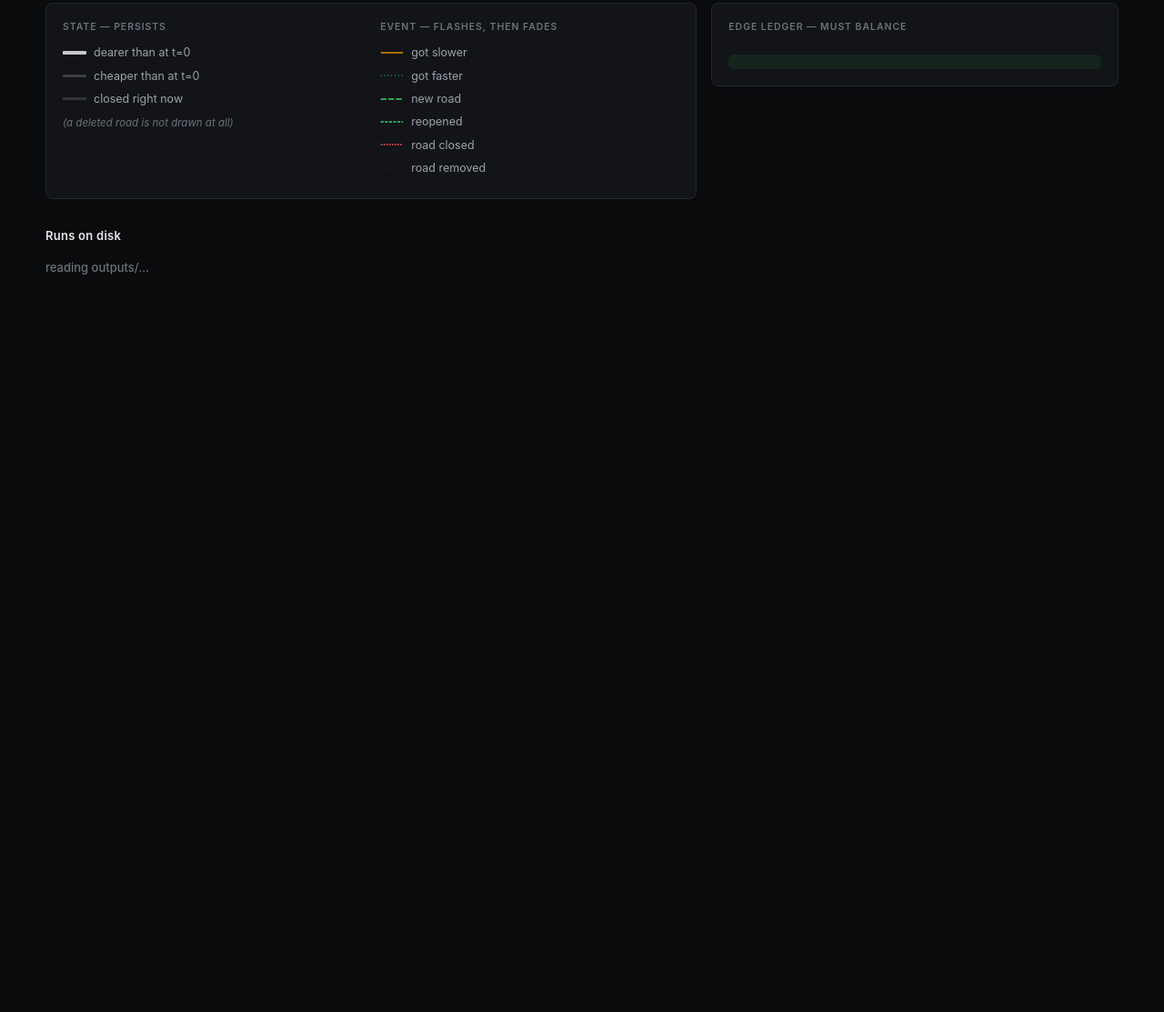
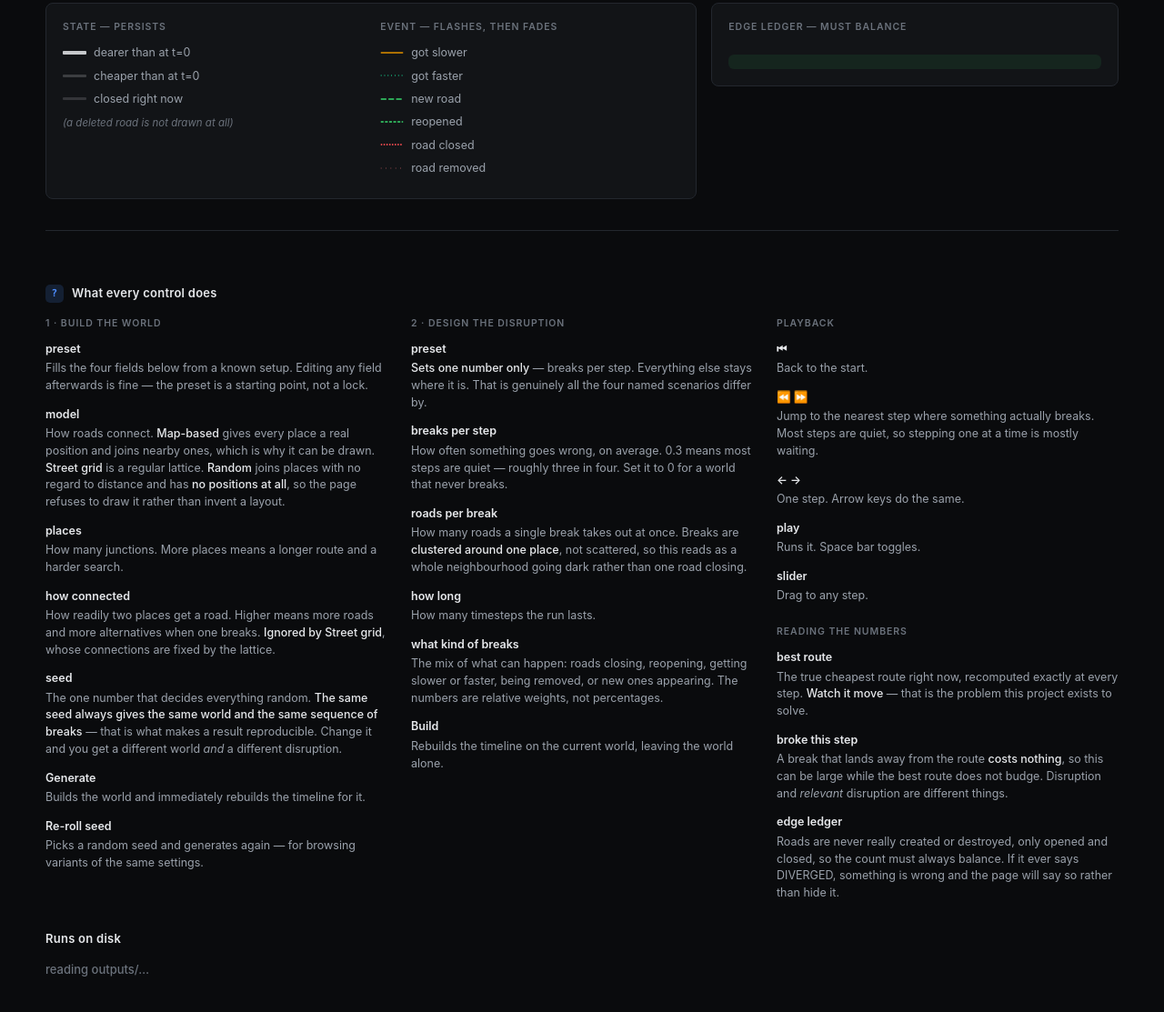
Before and after one commit to VaibhavBansal05/Dynaswarm, a plain HTML site: page dashboard/static/index.html in a window 1280 px wide. Shown: the part 821-1934 px from the top of the page at 91% size. Before the commit the page ends 1189 px from the top, so only its background shows below. Drawn offline with Linux system fonts and the light colour scheme; no server answers.

Commit message:
dashboard: a control guide, and make deleted roads visible
Adds a "What every control does" section below the dashboard, in three
columns: the two setup panels, the playback transport, and how to read the
numbers. It states the things the controls do not say for themselves — that
the seed fixes BOTH the world and its sequence of breaks, that "how
connected" is ignored by the street-grid model, that a scenario preset
changes exactly one number, that breaks are clustered around one place
rather than scattered, and that a break landing away from the route costs
nothing.

Also fixes what segment 10 was asked to fix and did not. "delete" was
widened from 1.0 to 2.0 but kept #7a2b2e, which on a #08090b ground is
invisible — the problem was luminance, not weight, and the legend swatch
for "road removed" was a blank space. Lifted to a muted brick that reads
as permanent removal while staying clearly distinct from closure's red.

"re-roll seed" becomes "Re-roll seed", matching Generate and Build.

Co-Authored-By: Claude Opus 5 <noreply@anthropic.com>

```diff
--- a/dashboard/static/index.html
+++ b/dashboard/static/index.html
@@ -39,7 +39,7 @@
       </div>
       <div class="stage-actions">
         <button type="submit">Generate</button>
-        <button type="button" id="reroll" title="new seed, same shape">re-roll seed</button>
+        <button type="button" id="reroll" title="new seed, same shape">Re-roll seed</button>
         <span id="graph-id" class="mono"></span>
       </div>
       <dl id="world-stats" class="stats"></dl>
@@ -129,6 +129,110 @@
     </div>
   </section>
 
+  <section class="guide">
+    <h2><span class="step-n">?</span> What every control does</h2>
+
+    <div class="guide-grid">
+      <div>
+        <h3>1 · Build the world</h3>
+        <dl>
+          <dt>preset</dt>
+          <dd>Fills the four fields below from a known setup. Editing any field
+              afterwards is fine — the preset is a starting point, not a lock.</dd>
+
+          <dt>model</dt>
+          <dd>How roads connect. <b>Map-based</b> gives every place a real
+              position and joins nearby ones, which is why it can be drawn.
+              <b>Street grid</b> is a regular lattice. <b>Random</b> joins places
+              with no regard to distance and has <b>no positions at all</b>, so
+              the page refuses to draw it rather than invent a layout.</dd>
+
+          <dt>places</dt>
+          <dd>How many junctions. More places means a longer route and a harder
+              search.</dd>
+
+          <dt>how connected</dt>
+          <dd>How readily two places get a road. Higher means more roads and more
+              alternatives when one breaks. <b>Ignored by Street grid</b>, whose
+              connections are fixed by the lattice.</dd>
+
+          <dt>seed</dt>
+          <dd>The one number that decides everything random. <b>The same seed
+              always gives the same world and the same sequence of breaks</b> —
+              that is what makes a result reproducible. Change it and you get a
+              different world <i>and</i> a different disruption.</dd>
+
+          <dt>Generate</dt>
+          <dd>Builds the world and immediately rebuilds the timeline for it.</dd>
+
+          <dt>Re-roll seed</dt>
+          <dd>Picks a random seed and generates again — for browsing variants of
+              the same settings.</dd>
+        </dl>
+      </div>
+
+      <div>
+        <h3>2 · Design the disruption</h3>
+        <dl>
+          <dt>preset</dt>
+          <dd><b>Sets one number only</b> — breaks per step. Everything else stays
+              where it is. That is genuinely all the four named scenarios differ
+              by.</dd>
+
+          <dt>breaks per step</dt>
+          <dd>How often something goes wrong, on average. 0.3 means most steps are
+              quiet — roughly three in four. Set it to 0 for a world that never
+              breaks.</dd>
+
+          <dt>roads per break</dt>
+          <dd>How many roads a single break takes out at once. Breaks are
+              <b>clustered around one place</b>, not scattered, so this reads as a
+              whole neighbourhood going dark rather than one road closing.</dd>
+
+          <dt>how long</dt>
+          <dd>How many timesteps the run lasts.</dd>
+
+          <dt>what kind of breaks</dt>
+          <dd>The mix of what can happen: roads closing, reopening, getting
+              slower or faster, being removed, or new ones appearing. The numbers
+              are relative weights, not percentages.</dd>
+
+          <dt>Build</dt>
+          <dd>Rebuilds the timeline on the current world, leaving the world alone.</dd>
+        </dl>
+      </div>
+
+      <div>
+        <h3>Playback</h3>
+        <dl>
+          <dt>⏮</dt><dd>Back to the start.</dd>
+          <dt>⏪ ⏩</dt>
+          <dd>Jump to the nearest step where something actually breaks. Most steps
+              are quiet, so stepping one at a time is mostly waiting.</dd>
+          <dt>← →</dt><dd>One step. Arrow keys do the same.</dd>
+          <dt>play</dt><dd>Runs it. Space bar toggles.</dd>
+          <dt>slider</dt><dd>Drag to any step.</dd>
+        </dl>
+
+        <h3>Reading the numbers</h3>
+        <dl>
+          <dt>best route</dt>
+          <dd>The true cheapest route right now, recomputed exactly at every step.
+              <b>Watch it move</b> — that is the problem this project exists to
+              solve.</dd>
+          <dt>broke this step</dt>
+          <dd>A break that lands away from the route <b>costs nothing</b>, so this
+              can be large while the best route does not budge. Disruption and
+              <i>relevant</i> disruption are different things.</dd>
+          <dt>edge ledger</dt>
+          <dd>Roads are never really created or destroyed, only opened and closed,
+              so the count must always balance. If it ever says DIVERGED,
+              something is wrong and the page will say so rather than hide it.</dd>
+        </dl>
+      </div>
+    </div>
+  </section>
+
   <section>
     <h2>Runs on disk</h2>
     <dl id="runs"><dd class="pending">reading outputs/…</dd></dl>
--- a/dashboard/static/palette.json
+++ b/dashboard/static/palette.json
@@ -48,10 +48,10 @@
     },
     "delete": {
       "cls": "e-deleted",
-      "color": "#7a2b2e",
+      "color": "#b0555a",
       "dash": "1 6",
       "width": 2.0,
-      "opacity": 0.85,
+      "opacity": 0.7,
       "usable": false,
       "label": "road removed"
     }
--- a/dashboard/static/style.css
+++ b/dashboard/static/style.css
@@ -322,3 +322,19 @@ section > h2 { margin-top: 30px; }
 @media (max-width: 900px) {
   .stages, .panels, .legend { grid-template-columns: 1fr; }
 }
+
+/* ---------- the guide ---------- */
+.guide { margin-top: 34px; padding-top: 28px; border-top: 1px solid var(--line); }
+.guide-grid { display: grid; grid-template-columns: repeat(3, 1fr); gap: 26px; }
+.guide-grid > div > h3:not(:first-child) { margin-top: 22px; }
+.guide dl { margin: 0; }
+.guide dt {
+  margin-top: 12px; font-size: 12.5px; font-weight: 600; color: var(--ink);
+}
+.guide dt:first-child { margin-top: 0; }
+.guide dd {
+  margin: 3px 0 0; font-size: 12.5px; line-height: 1.5; color: var(--ink-dim);
+}
+.guide dd b { color: var(--ink); font-weight: 550; }
+.guide dd i { font-style: italic; }
+@media (max-width: 900px) { .guide-grid { grid-template-columns: 1fr; } }
```
Also changed, not shown: tests/js/fixtures/palette.json (+2 -2 lines).
